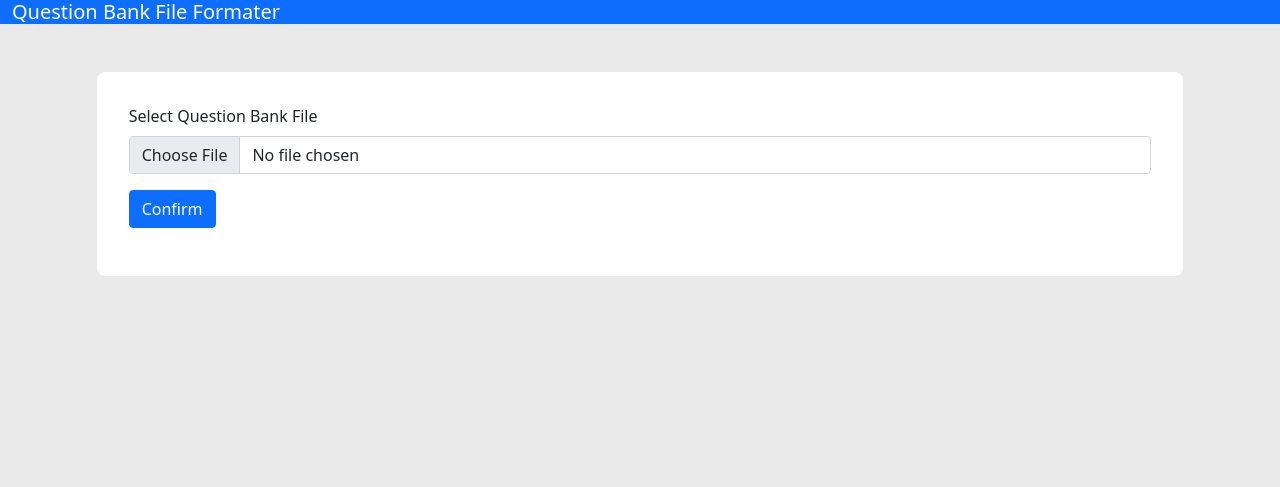
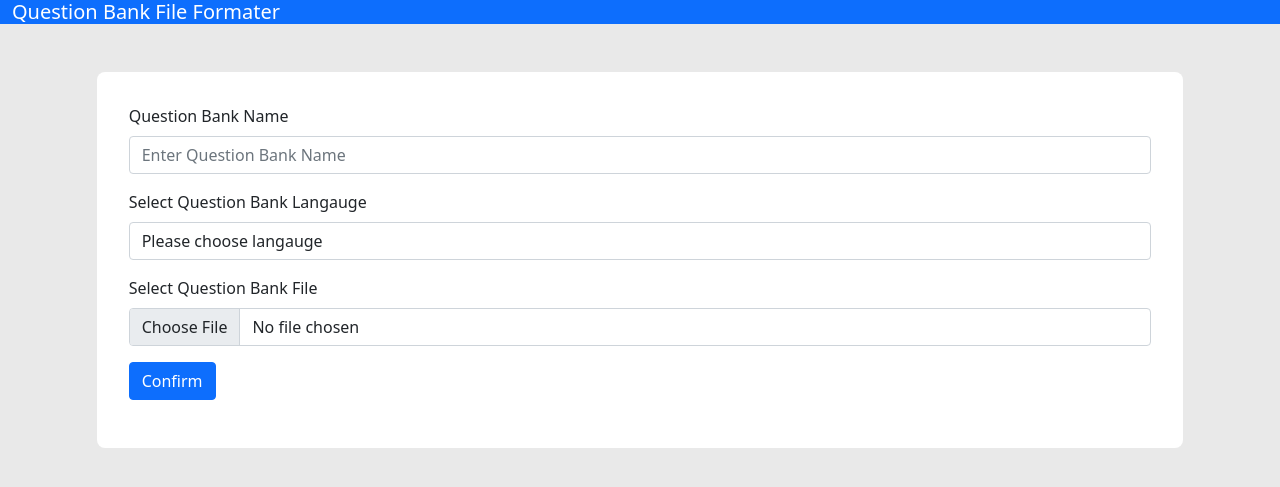
Before and after one commit to xeon5145/exceltogift, a PHP site: page / in a window 1280 px wide. Shown: the top 487 px of the page. Run offline with PHP 8.4, Linux system fonts and the light colour scheme.

Commit message:
form completed

```diff
--- a/api/qbFormater.php
+++ b/api/qbFormater.php
@@ -19,9 +19,14 @@ if (isset($_FILES['questionBank']) && $_FILES['questionBank']['error'] === UPLOA
     // Display the CSV data (you can also save it to a file or perform other operations)
     echo '<h2>CSV Data:</h2>';
 
+    // getting job role name
+    $jobRoleName = $data[1][1];
+    // getting job role name
+
     for($i = 1 ; $i < count($data);$i++)
     {
         var_dump($data[$i]);
+
     }
 }
 ?>
--- a/views/index.php
+++ b/views/index.php
@@ -6,6 +6,23 @@
     <div class="col-1"></div>
     <div class="col-10 back-block">
         <form action="" id="qbFileForm" onsubmit="return false">
+
+        <div class="mb-3">
+            <label for="questionBankName" class="form-label">Question Bank Name</label>
+            <input type="text" class="form-control" id="qbName" title="Enter Question Bank Name" placeholder="Enter Question Bank Name" required>
+        </div>
+
+            <div class="mb-3">
+                <label for="questionBank" class="form-label">Select Question Bank Langauge</label>
+                <select class="form-control" name="langauge" id="language" title="Please Choose Language" required>
+                    <option value="" selected disabled>Please choose langauge</option>
+                    <option value="English">English</option>
+                    <option value="Hindi">Hindi</option>
+                    <option value="Gujrati">Gujrati</option>
+                    <option value="Bilingual">Bilingual</option>
+                </select>
+            </div>
+
             <div class="mb-3">
                 <label for="questionBank" class="form-label">Select Question Bank File</label>
                 <input type="file" class="form-control" name="questionBank" id="questionBank" required>
@@ -50,5 +67,4 @@ $(function() {
             });
         });
     });
-
 </script>
```
Lines whose indentation alone changed are shown as unchanged.
